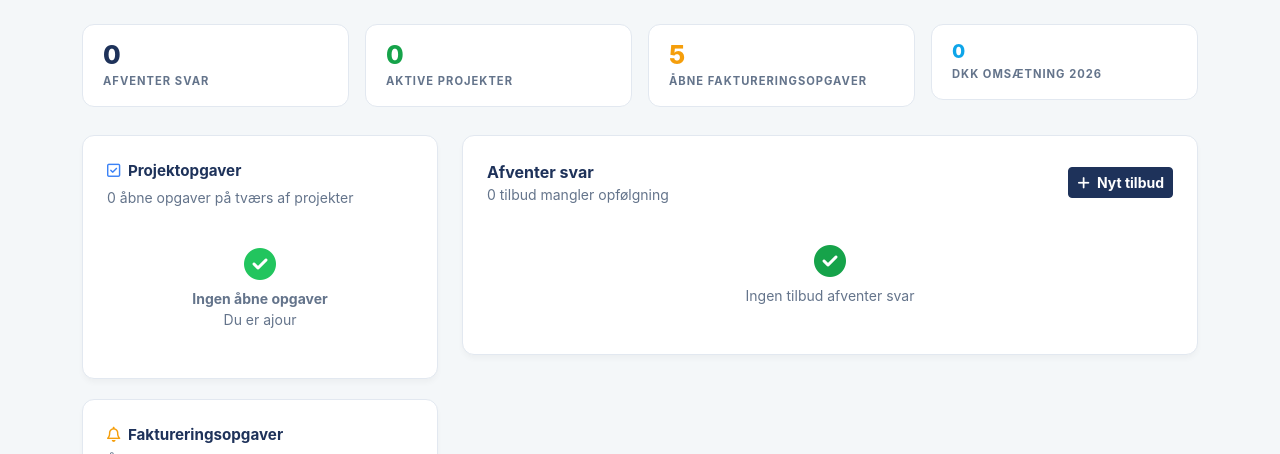
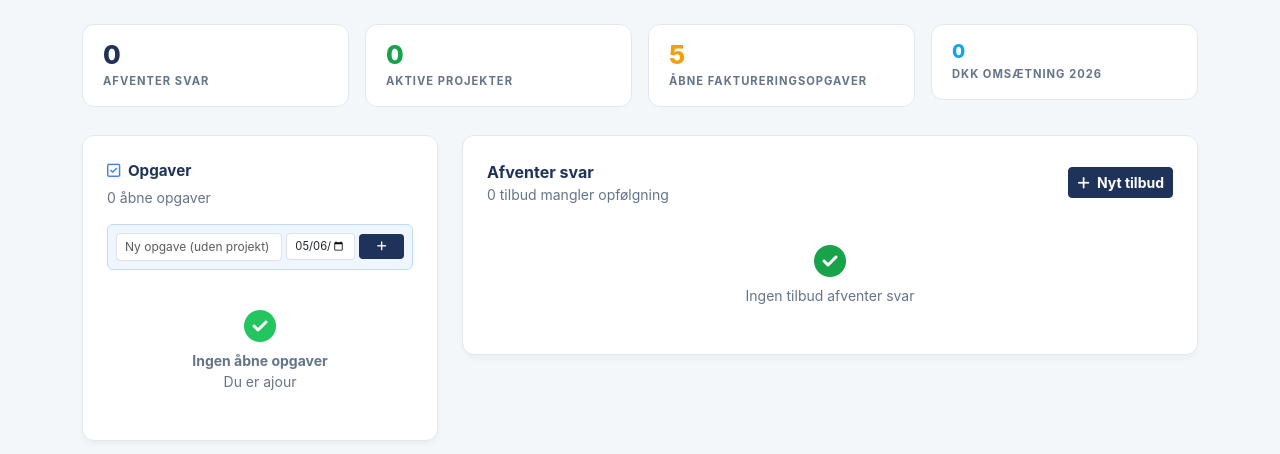
Before and after one commit to allanAHSolution/TilbudsMaskine, a Flask app: page /admin in a window 1280 px wide. Shown: the part 79-533 px from the top of the page. Run offline with Flask 3, Linux system fonts and the light colour scheme; the visitor is signed in with stand-in values (Sample User, id 1); some libraries are stand-ins or nearby versions.

Commit message:
Dashboard: generelle opgaver (uden projekt-tilknytning)
Tilføjer hurtig opgave-form i toppen af 'Opgaver'-kortet på dashboardet
hvor man kan oprette en opgave der ikke hører til et specifikt projekt.

- Generelle opgaver gemmes i ny opgaver.json (separat fra projekt-opgaver)
- 3 nye routes: opret, toggle, slet — alle redirecter til /admin
- _alle_aabne_opgaver samler både projekt-opgaver og generelle i én sorteret liste
- I UI vises generelle med lilla 'Generel opgave'-mærkning + tasks-ikon,
  mens projekt-opgaver beholder #nummer + kunde-info som før
- Færdig/slet-knapperne er kontekst-baserede afhængigt af opgave-typen

```diff
--- a/app.py
+++ b/app.py
@@ -26,6 +26,7 @@ INDSTILLINGER_FILE = os.path.join(BASE_DIR, 'indstillinger.json')
 MALTE_FILE         = os.path.join(BASE_DIR, 'malte_aftale.json')
 UNOX_FILE          = os.path.join(BASE_DIR, 'unox_aftale.json')
 DINERO_TAGS_FILE   = os.path.join(BASE_DIR, 'dinero_bilag_tags.json')
+OPGAVER_FILE       = os.path.join(BASE_DIR, 'opgaver.json')  # generelle opgaver (ikke knyttet til projekt)
 
 ADMIN_USER = "allan"
 ADMIN_PASS = "ahsolution-Gjern-26"
@@ -1723,8 +1724,9 @@ def _dinero_allowlist(tilbud):
 
 
 def _alle_aabne_opgaver(all_data, idag):
-    """Saml ufærdige opgaver fra alle vundne, ikke-arkiverede projekter, sorteret efter frist."""
+    """Saml ufærdige opgaver fra alle vundne projekter + generelle opgaver, sorteret efter frist."""
     result = []
+    # Projekt-opgaver
     for tid, t in all_data.items():
         if t.get('arkiveret') or t.get('slettet') or t.get('vundet') is not True:
             continue
@@ -1734,16 +1736,31 @@ def _alle_aabne_opgaver(all_data, idag):
             frist_dt = _opgave_frist_dt(o)
             dage = (frist_dt - idag).days if frist_dt != datetime.max else None
             result.append({
-                'tilbud_id': tid,
-                'index': idx,
-                'titel': o.get('titel', ''),
-                'frist': o.get('frist', ''),
-                'frist_sort': frist_dt,
-                'dage': dage,
+                'er_generel':     False,
+                'tilbud_id':      tid,
+                'index':          idx,
+                'titel':          o.get('titel', ''),
+                'frist':          o.get('frist', ''),
+                'frist_sort':     frist_dt,
+                'dage':           dage,
                 'projekt_nummer': t.get('nummer'),
-                'projekt_kunde': t.get('kunde'),
-                'projekt_site': t.get('site'),
+                'projekt_kunde':  t.get('kunde'),
+                'projekt_site':   t.get('site'),
             })
+    # Generelle opgaver (ikke knyttet til projekt)
+    for o in load_data(OPGAVER_FILE, []):
+        if o.get('faerdig'):
+            continue
+        frist_dt = _opgave_frist_dt(o)
+        dage = (frist_dt - idag).days if frist_dt != datetime.max else None
+        result.append({
+            'er_generel':     True,
+            'opg_id':         o.get('id'),
+            'titel':          o.get('titel', ''),
+            'frist':          o.get('frist', ''),
+            'frist_sort':     frist_dt,
+            'dage':           dage,
+        })
     result.sort(key=lambda x: x['frist_sort'])
     return result
 
@@ -2004,6 +2021,61 @@ def projekt_slet_opgave(tilbud_id, index):
             opgaver.pop(index)
             save_data(TILBUD_FILE, all_data)
     return redirect(url_for('projekt_side', tilbud_id=tilbud_id))
+
+
+@app.route('/opgave/generel', methods=['POST'])
+def opgave_generel_opret():
+    """Opret en generel opgave (uden projekt-tilknytning)."""
+    if not session.get('logged_in'):
+        return redirect(url_for('login'))
+
+    titel = (request.form.get('titel') or '').strip()
+    if not titel:
+        return redirect(url_for('admin_panel'))
+
+    frist_raw = request.form.get('frist', '')
+    try:
+        frist = datetime.strptime(frist_raw, '%Y-%m-%d').strftime('%d-%m-%Y')
+    except ValueError:
+        frist = ''
+
+    opgaver = load_data(OPGAVER_FILE, [])
+    opgaver.append({
+        "id":       str(uuid.uuid4()),
+        "titel":    titel,
+        "frist":    frist,
+        "faerdig":  False,
+        "oprettet": datetime.now().strftime('%d-%m-%Y'),
+    })
+    save_data(OPGAVER_FILE, opgaver)
+    return redirect(url_for('admin_panel'))
+
+
+@app.route('/opgave/generel/toggle/<opg_id>')
+def opgave_generel_toggle(opg_id):
+    """Skift færdig-status for en generel opgave."""
+    if not session.get('logged_in'):
+        return redirect(url_for('login'))
+
+    opgaver = load_data(OPGAVER_FILE, [])
+    for o in opgaver:
+        if o.get('id') == opg_id:
+            o['faerdig'] = not o.get('faerdig', False)
+            break
+    save_data(OPGAVER_FILE, opgaver)
+    return redirect(url_for('admin_panel'))
+
+
+@app.route('/opgave/generel/slet/<opg_id>')
+def opgave_generel_slet(opg_id):
+    """Slet en generel opgave."""
+    if not session.get('logged_in'):
+        return redirect(url_for('login'))
+
+    opgaver = load_data(OPGAVER_FILE, [])
+    opgaver = [o for o in opgaver if o.get('id') != opg_id]
+    save_data(OPGAVER_FILE, opgaver)
+    return redirect(url_for('admin_panel'))
 
 
 @app.route('/nyt-tilbud')
--- a/templates/index.html
+++ b/templates/index.html
@@ -197,14 +197,32 @@
             <!-- ── VENSTRE: Opgaver + Faktureringsopgaver ── -->
             <div class="col-lg-4">
 
-                <!-- Projektopgaver -->
+                <!-- Opgaver -->
                 <div class="card p-4">
                     <div class="fw-bold mb-1" style="color: var(--accent); font-size:0.95rem;">
-                        <i class="fa fa-check-square-o me-1" style="color:#3b82f6;"></i> Projektopgaver
+                        <i class="fa fa-check-square-o me-1" style="color:#3b82f6;"></i> Opgaver
                     </div>
                     <div class="small mb-3" style="color: var(--text-muted);">
-                        {{ alle_opgaver|length }} åbne opgaver på tværs af projekter
+                        {{ alle_opgaver|length }} åbne opgaver
                     </div>
+
+                    <!-- Hurtig tilføj generel opgave -->
+                    <form action="/opgave/generel" method="POST" class="p-2 rounded mb-3" style="background:#eff6ff; border:1px solid #bfdbfe;">
+                        <div class="row g-1">
+                            <div class="col-7">
+                                <input type="text" name="titel" class="form-control form-control-sm"
+                                       placeholder="Ny opgave (uden projekt)" required style="font-size:0.75rem;">
+                            </div>
+                            <div class="col-3">
+                                <input type="date" name="frist" class="form-control form-control-sm" value="{{ now_date }}" style="font-size:0.7rem;">
+                            </div>
+                            <div class="col-2">
+                                <button type="submit" class="btn btn-sm w-100 fw-bold" style="background:var(--accent); color:white; border:none; font-size:0.7rem;">
+                                    <i class="fa fa-plus"></i>
+                                </button>
+                            </div>
+                        </div>
+                    </form>
 
                     {% if alle_opgaver %}
                     {% for o in alle_opgaver %}
@@ -217,11 +235,18 @@
                         <div class="d-flex justify-content-between align-items-start gap-1">
                             <div style="min-width:0;">
                                 <div style="font-size:0.75rem; font-weight:600; color:var(--text-dark);" class="text-truncate">
+                                    {% if o.er_generel %}<i class="fa fa-tasks me-1" style="color:#7c3aed; font-size:0.65rem;" title="Generel opgave"></i>{% endif %}
                                     {{ o.titel }}
                                 </div>
+                                {% if not o.er_generel %}
                                 <div style="font-size:0.68rem; color: var(--text-muted);">
                                     #{{ o.projekt_nummer }} – {{ o.projekt_kunde }}{% if o.projekt_site %} · {{ o.projekt_site }}{% endif %}
                                 </div>
+                                {% else %}
+                                <div style="font-size:0.68rem; color: #7c3aed;">
+                                    Generel opgave
+                                </div>
+                                {% endif %}
                                 <div style="font-size:0.68rem; color: var(--text-muted);">
                                     {% if o.frist %}Frist {{ o.frist }}
                                         {% if o.dage is not none %}
@@ -235,10 +260,18 @@
                                 </div>
                             </div>
                             <div class="d-flex flex-column gap-1 flex-shrink-0">
+                                {% if o.er_generel %}
+                                <a href="/opgave/generel/toggle/{{ o.opg_id }}"
+                                   class="btn btn-xs btn-outline-success" title="Markér som færdig">✓</a>
+                                <a href="/opgave/generel/slet/{{ o.opg_id }}"
+                                   onclick="return confirm('Slet opgave?')"
+                                   class="btn btn-xs btn-outline-danger" style="font-size:0.65rem;" title="Slet">✕</a>
+                                {% else %}
                                 <a href="/projekt/{{ o.tilbud_id }}/opgave/toggle/{{ o.index }}?redir=admin"
                                    class="btn btn-xs btn-outline-success" title="Markér som færdig">✓</a>
                                 <a href="/projekt/{{ o.tilbud_id }}" class="btn btn-xs btn-outline-secondary"
                                    style="font-size:0.65rem;">Gå til</a>
+                                {% endif %}
                             </div>
                         </div>
                     </div>
```
